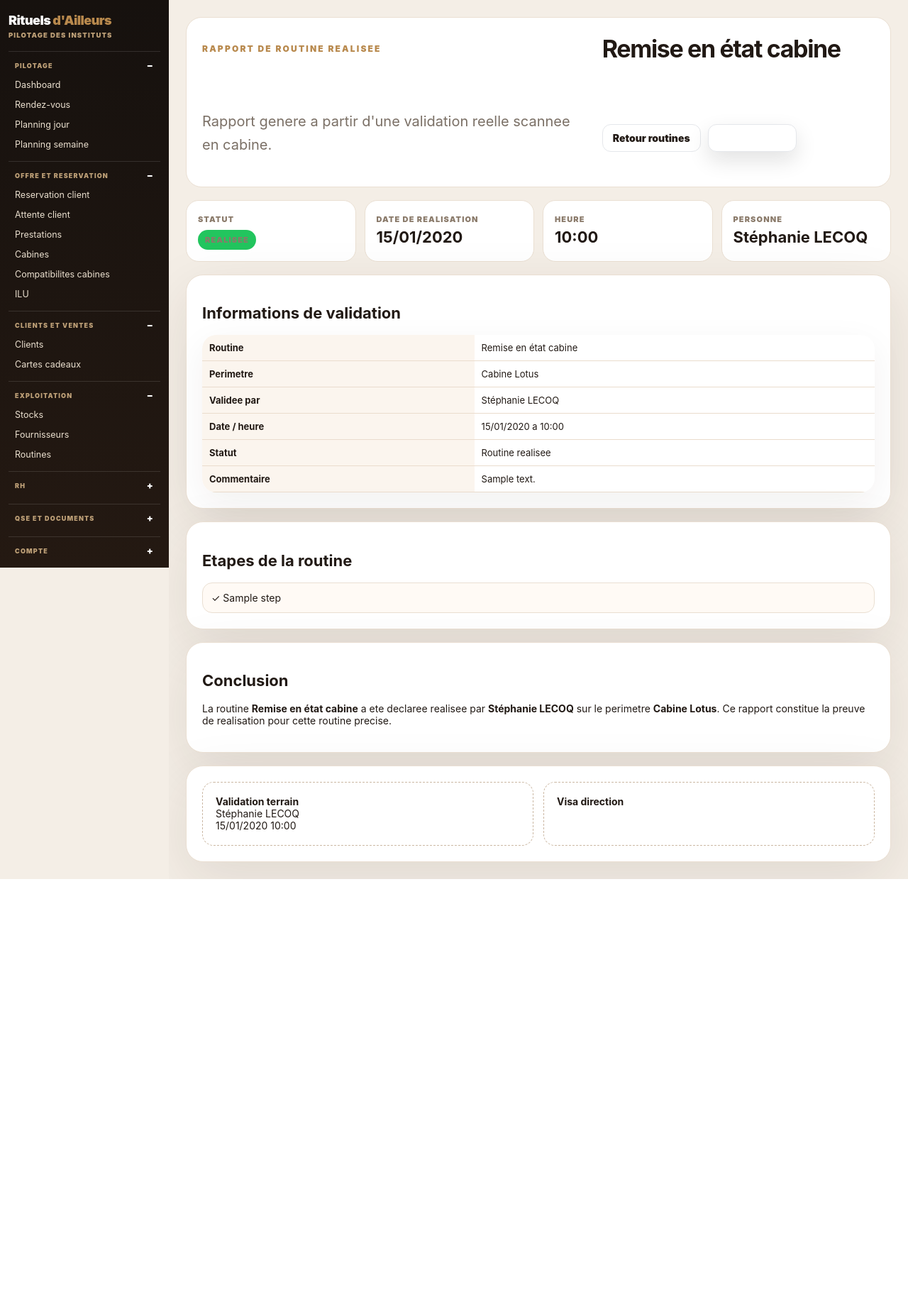
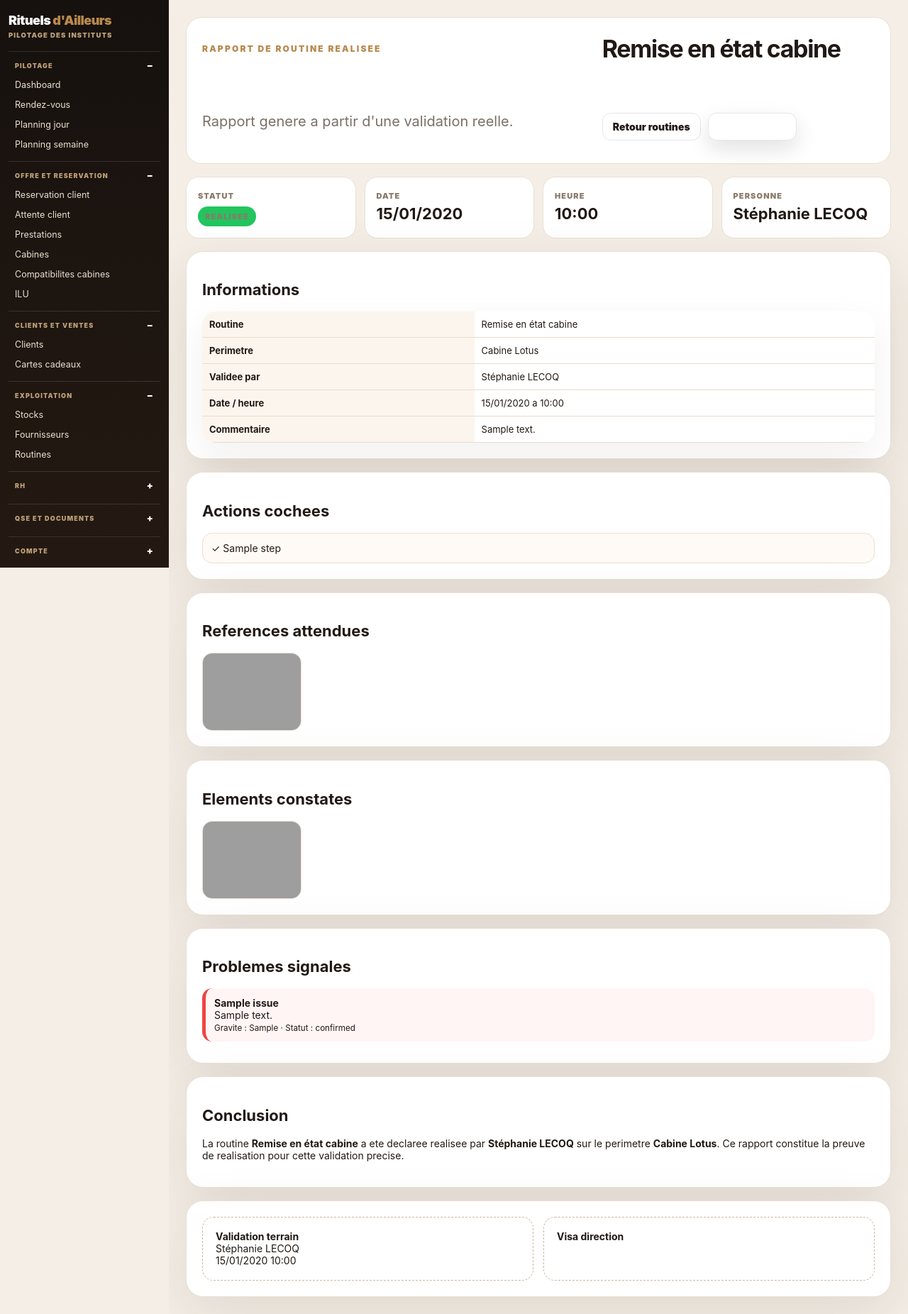
Before and after one commit to Normaxis/Rituelsd-ailleurs, a Flask app: template app/templates/routines/report.html in a window 1280 px wide. Shown: the whole page at 71% size. Before the commit the page ends 1239 px from the top, so only its background shows below. Run offline with Flask 3, Linux system fonts and the light colour scheme; tables that the repository leaves empty hold one stand-in row (values such as "Sample post"); the template is opened without the code that fills it: values that come from a table or form of the project are taken from there, most other values are stand-ins (such as "Sample title", 1, 10 or a date in 2020); grey boxes are pictures that could not be loaded.

Commit message:
Ajoute preuves et problemes au rapport routine

```diff
--- a/app/templates/routines/report.html
+++ b/app/templates/routines/report.html
@@ -1,50 +1,17 @@
 {% extends 'admin/base_admin.html' %}
 {% block admin_content %}
 <style>
-.report{display:grid;gap:18px}.hero{background:#fff;border:1px solid #eadfd2;border-radius:22px;padding:22px}.hero h1{margin:0;font-size:34px;letter-spacing:-.04em}.actions{display:flex;gap:10px;flex-wrap:wrap;margin-top:14px}.actions a,.actions button{border:1px solid #e5e7eb;border-radius:12px;background:#fff;padding:10px 14px;font-weight:900}.kpis{display:grid;grid-template-columns:repeat(4,minmax(0,1fr));gap:12px}.kpi{background:#fff;border:1px solid #eadfd2;border-radius:18px;padding:16px}.kpi span{font-size:11px;text-transform:uppercase;letter-spacing:.1em;color:#8a7a6a;font-weight:900}.kpi strong{display:block;font-size:22px;margin-top:5px}.card{background:#fff;border:1px solid #eadfd2;border-radius:20px;padding:16px}.status{display:inline-flex;border-radius:999px;padding:7px 10px;background:#22c55e;color:#fff;font-weight:900}.steps{display:grid;gap:8px}.step{border:1px solid #eadfd2;border-radius:14px;padding:12px;background:#fffaf5}.signature{display:grid;grid-template-columns:1fr 1fr;gap:14px}.sign-box{border:1px dashed #cbb8a3;border-radius:16px;padding:18px;min-height:90px}@media print{.sidebar,.actions{display:none}.admin-body{display:block}.admin-main{padding:0}.card,.hero,.kpi{break-inside:avoid}}
+.report{display:grid;gap:18px}.hero{background:#fff;border:1px solid #eadfd2;border-radius:22px;padding:22px}.hero h1{margin:0;font-size:34px;letter-spacing:-.04em}.actions{display:flex;gap:10px;flex-wrap:wrap;margin-top:14px}.actions a,.actions button{border:1px solid #e5e7eb;border-radius:12px;background:#fff;padding:10px 14px;font-weight:900}.kpis{display:grid;grid-template-columns:repeat(4,minmax(0,1fr));gap:12px}.kpi{background:#fff;border:1px solid #eadfd2;border-radius:18px;padding:16px}.kpi span{font-size:11px;text-transform:uppercase;letter-spacing:.1em;color:#8a7a6a;font-weight:900}.kpi strong{display:block;font-size:22px;margin-top:5px}.card{background:#fff;border:1px solid #eadfd2;border-radius:20px;padding:16px}.status{display:inline-flex;border-radius:999px;padding:7px 10px;background:#22c55e;color:#fff;font-weight:900}.steps{display:grid;gap:8px}.step{border:1px solid #eadfd2;border-radius:14px;padding:12px;background:#fffaf5}.thumbs{display:flex;gap:10px;flex-wrap:wrap}.thumbs img{width:140px;height:110px;object-fit:cover;border-radius:14px;border:1px solid #eadfd2}.issue{border-left:5px solid #ef4444;background:#fff5f5;border-radius:14px;padding:12px;margin:8px 0}.signature{display:grid;grid-template-columns:1fr 1fr;gap:14px}.sign-box{border:1px dashed #cbb8a3;border-radius:16px;padding:18px;min-height:90px}@media print{.sidebar,.actions{display:none}.admin-body{display:block}.admin-main{padding:0}.card,.hero,.kpi{break-inside:avoid}}
 </style>
 <section class="report">
-  <div class="hero">
-    <p class="eyebrow">Rapport de routine realisee</p>
-    <h1>{{ validation.routine.name }}</h1>
-    <p class="muted">Rapport genere a partir d'une validation reelle scannee en cabine.</p>
-    <div class="actions"><a href="{{ url_for('routines.index') }}">Retour routines</a><button onclick="window.print()">Imprimer / PDF</button></div>
-  </div>
-
-  <div class="kpis">
-    <article class="kpi"><span>Statut</span><strong><span class="status">Realisee</span></strong></article>
-    <article class="kpi"><span>Date de realisation</span><strong>{{ validation.completed_on.strftime('%d/%m/%Y') }}</strong></article>
-    <article class="kpi"><span>Heure</span><strong>{{ validation.created_at.strftime('%H:%M') }}</strong></article>
-    <article class="kpi"><span>Personne</span><strong>{{ validation.user.full_name }}</strong></article>
-  </div>
-
-  <section class="card">
-    <h2>Informations de validation</h2>
-    <table>
-      <tr><th>Routine</th><td>{{ validation.routine.name }}</td></tr>
-      <tr><th>Perimetre</th><td>{{ validation.cabin.name if validation.cabin else 'Institut' }}</td></tr>
-      <tr><th>Validee par</th><td>{{ validation.user.full_name }}</td></tr>
-      <tr><th>Date / heure</th><td>{{ validation.completed_on.strftime('%d/%m/%Y') }} a {{ validation.created_at.strftime('%H:%M') }}</td></tr>
-      <tr><th>Statut</th><td>Routine realisee</td></tr>
-      <tr><th>Commentaire</th><td>{{ validation.note or '-' }}</td></tr>
-    </table>
-  </section>
-
-  <section class="card">
-    <h2>Etapes de la routine</h2>
-    <div class="steps">
-      {% for step in steps %}<div class="step">✓ {{ step }}</div>{% else %}<div class="step">✓ Routine validee sans etapes detaillees.</div>{% endfor %}
-    </div>
-  </section>
-
-  <section class="card">
-    <h2>Conclusion</h2>
-    <p>La routine <b>{{ validation.routine.name }}</b> a ete declaree realisee par <b>{{ validation.user.full_name }}</b> sur le perimetre <b>{{ validation.cabin.name if validation.cabin else 'Institut' }}</b>. Ce rapport constitue la preuve de realisation pour cette routine precise.</p>
-  </section>
-
-  <section class="card signature">
-    <div class="sign-box"><b>Validation terrain</b><br>{{ validation.user.full_name }}<br>{{ validation.created_at.strftime('%d/%m/%Y %H:%M') }}</div>
-    <div class="sign-box"><b>Visa direction</b><br><br></div>
-  </section>
+  <div class="hero"><p class="eyebrow">Rapport de routine realisee</p><h1>{{ validation.routine.name }}</h1><p class="muted">Rapport genere a partir d'une validation reelle.</p><div class="actions"><a href="{{ url_for('routines.index') }}">Retour routines</a><button onclick="window.print()">Imprimer / PDF</button></div></div>
+  <div class="kpis"><article class="kpi"><span>Statut</span><strong><span class="status">Realisee</span></strong></article><article class="kpi"><span>Date</span><strong>{{ validation.completed_on.strftime('%d/%m/%Y') }}</strong></article><article class="kpi"><span>Heure</span><strong>{{ validation.created_at.strftime('%H:%M') }}</strong></article><article class="kpi"><span>Personne</span><strong>{{ validation.user.full_name }}</strong></article></div>
+  <section class="card"><h2>Informations</h2><table><tr><th>Routine</th><td>{{ validation.routine.name }}</td></tr><tr><th>Perimetre</th><td>{{ validation.cabin.name if validation.cabin else 'Institut' }}</td></tr><tr><th>Validee par</th><td>{{ validation.user.full_name }}</td></tr><tr><th>Date / heure</th><td>{{ validation.completed_on.strftime('%d/%m/%Y') }} a {{ validation.created_at.strftime('%H:%M') }}</td></tr><tr><th>Commentaire</th><td>{{ validation.note or '-' }}</td></tr></table></section>
+  <section class="card"><h2>Actions cochees</h2><div class="steps">{% for check in validation.step_checks %}<div class="step">✓ {{ check.step.title }}</div>{% else %}{% for step in steps %}<div class="step">✓ {{ step.title }}</div>{% else %}<div class="step">Routine validee sans action detaillee.</div>{% endfor %}{% endfor %}</div></section>
+  <section class="card"><h2>References attendues</h2><div class="thumbs">{% for photo in validation.routine.reference_photos %}<img src="{{ url_for('routines.reference_photo', photo_id=photo.id) }}">{% else %}<p class="muted">Aucune reference associee.</p>{% endfor %}</div></section>
+  <section class="card"><h2>Elements constates</h2><div class="thumbs">{% for photo in validation.proof_photos %}<img src="{{ url_for('routines.proof_photo', photo_id=photo.id) }}">{% else %}<p class="muted">Aucun element joint.</p>{% endfor %}</div></section>
+  <section class="card"><h2>Problemes signales</h2>{% for issue in validation.issues %}<div class="issue"><b>{{ issue.title }}</b><br>{{ issue.description or '-' }}<br><small>Gravite : {{ issue.severity }} · Statut : {{ issue.status }}</small></div>{% else %}<p>Aucun probleme declare pendant cette routine.</p>{% endfor %}</section>
+  <section class="card"><h2>Conclusion</h2><p>La routine <b>{{ validation.routine.name }}</b> a ete declaree realisee par <b>{{ validation.user.full_name }}</b> sur le perimetre <b>{{ validation.cabin.name if validation.cabin else 'Institut' }}</b>. Ce rapport constitue la preuve de realisation pour cette validation precise.</p></section>
+  <section class="card signature"><div class="sign-box"><b>Validation terrain</b><br>{{ validation.user.full_name }}<br>{{ validation.created_at.strftime('%d/%m/%Y %H:%M') }}</div><div class="sign-box"><b>Visa direction</b><br><br></div></section>
 </section>
 {% endblock %}
```
